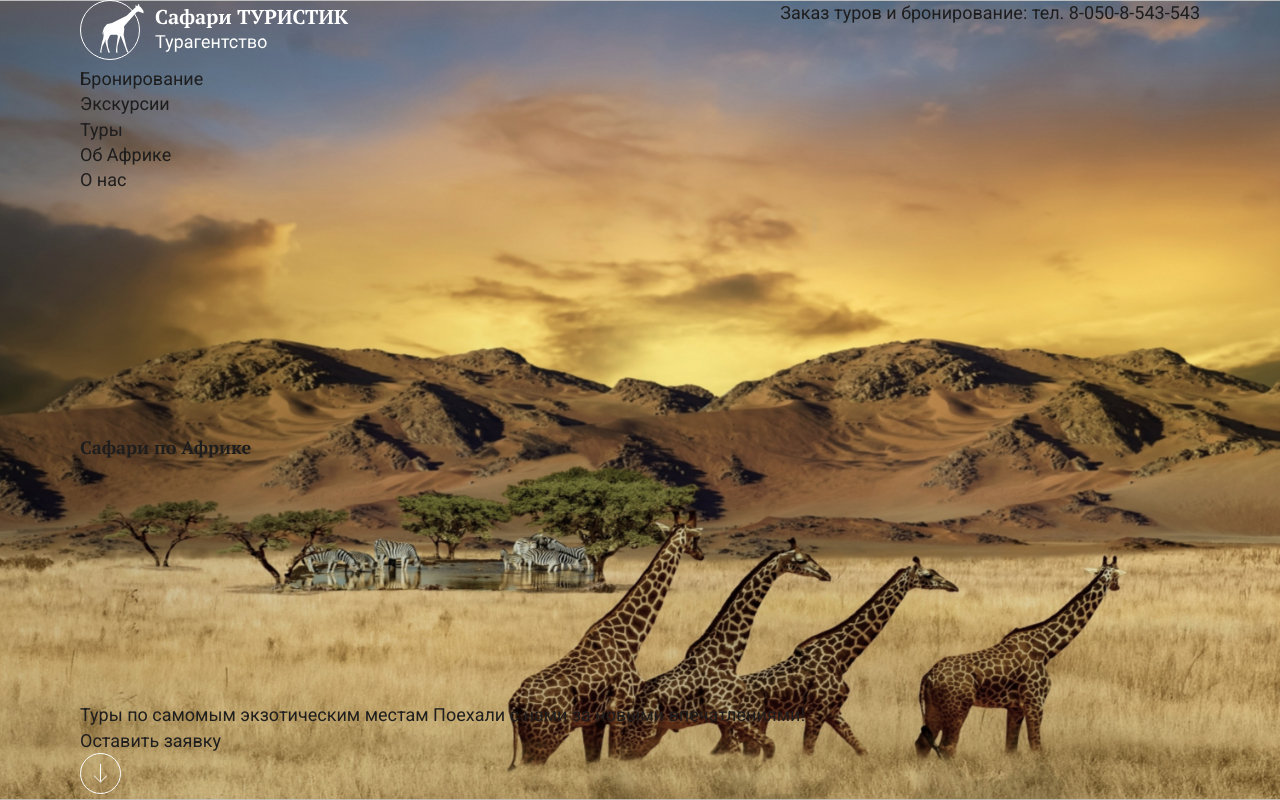
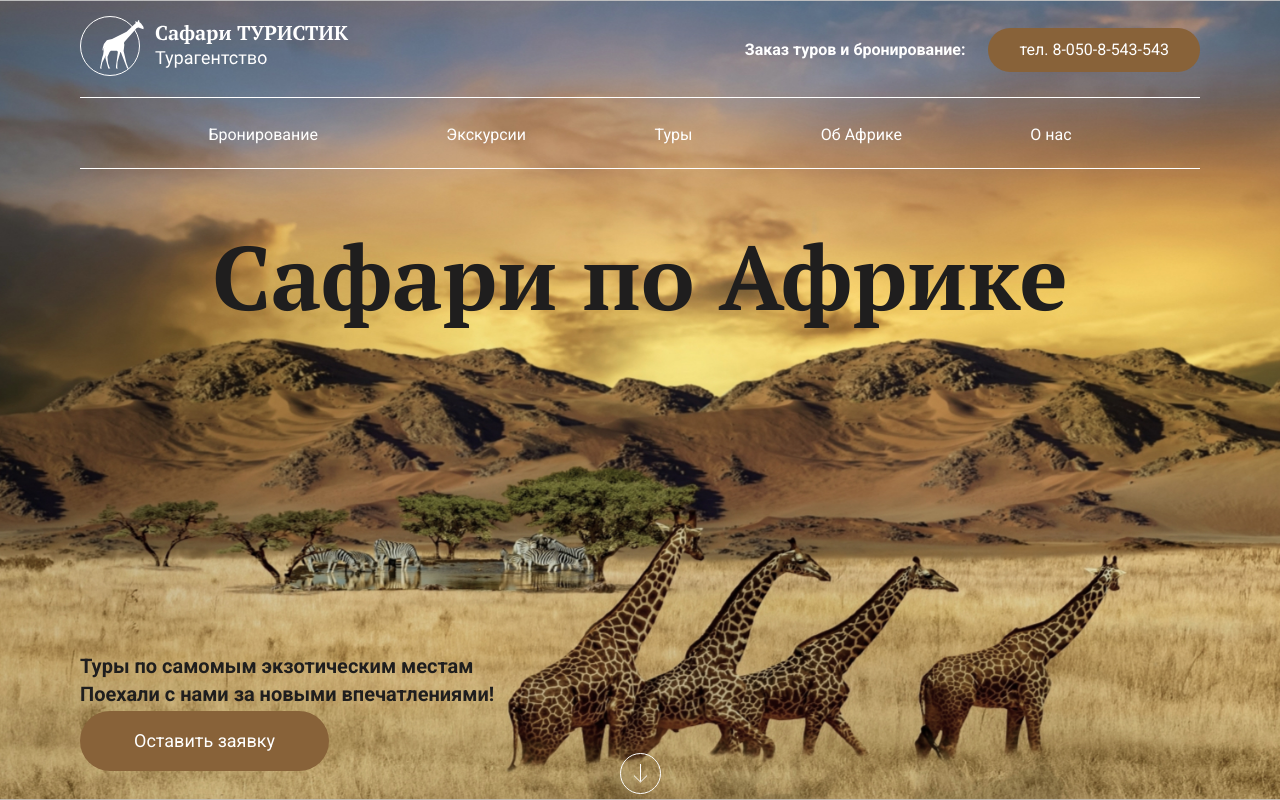
Before and after one commit to entertoinfo/Safari-Tourist, a plain HTML site: page index.html in a window 1280 px wide. Drawn offline with nearby package versions, Linux system fonts and the light colour scheme.

Commit message:
Safari-Tourist

```diff
--- a/css/style.css
+++ b/css/style.css
@@ -41,34 +41,66 @@ a {
   display: flex;
   justify-content: space-between;
   flex-wrap: wrap;
+  align-items: center;
+  padding: 16px 0 49px;
+}
+
+.header__phone {
+  font-weight: 700;
+  font-size: 16px;
+  line-height: 21px;
+  color: #fff;
+}
+
+.header__phone-number {
+  font-weight: 400;
+  margin-left: 19px;
+  padding: 12px 31px 13px;
+  background-color: #886239;
+  border-radius: 22px;
 }
 
 .menu {
   width: 100%;
+  border-top: 1px solid #fff;
+  border-bottom: 1px solid #fff;
+  margin-top: 15px;
+  padding: 27px 0 24px;
 }
 
-.menu__list {}
-
-.menu__item {}
-
-.menu__link {}
-
-.header__title {}
-
-.header__content {}
-
-.header__descr {}
-
-.header__btn {}
-
-.header__arrow {}
-
-.header__arrow-link {}
-
-.header__arrow-img {}
-
+.menu__list {
+  display: flex;
+  justify-content: space-evenly;
+  font-size: 16px;
+  line-height: 19px;
+  color: #fff;
+}
 
 .header__title {
   font-family: 'PT Serif', serif;
+  font-weight: 700;
+  font-size: 90px;
+  line-height: 117px;
+  text-align: center;
+  margin-bottom: auto;
+}
 
+.header__descr {
+  font-weight: 700;
+  font-size: 20px;
+  line-height: 28px;
+  max-width: 422px;
+  margin-bottom: 20px;
 }
+
+.header__btn {
+  padding: 19px 54px 20px;
+  background-color: #886239;
+  color: #fff;
+  border-radius: 30px;
+}
+
+.header__arrow {
+  display: block;
+  text-align: center;
+}
```
